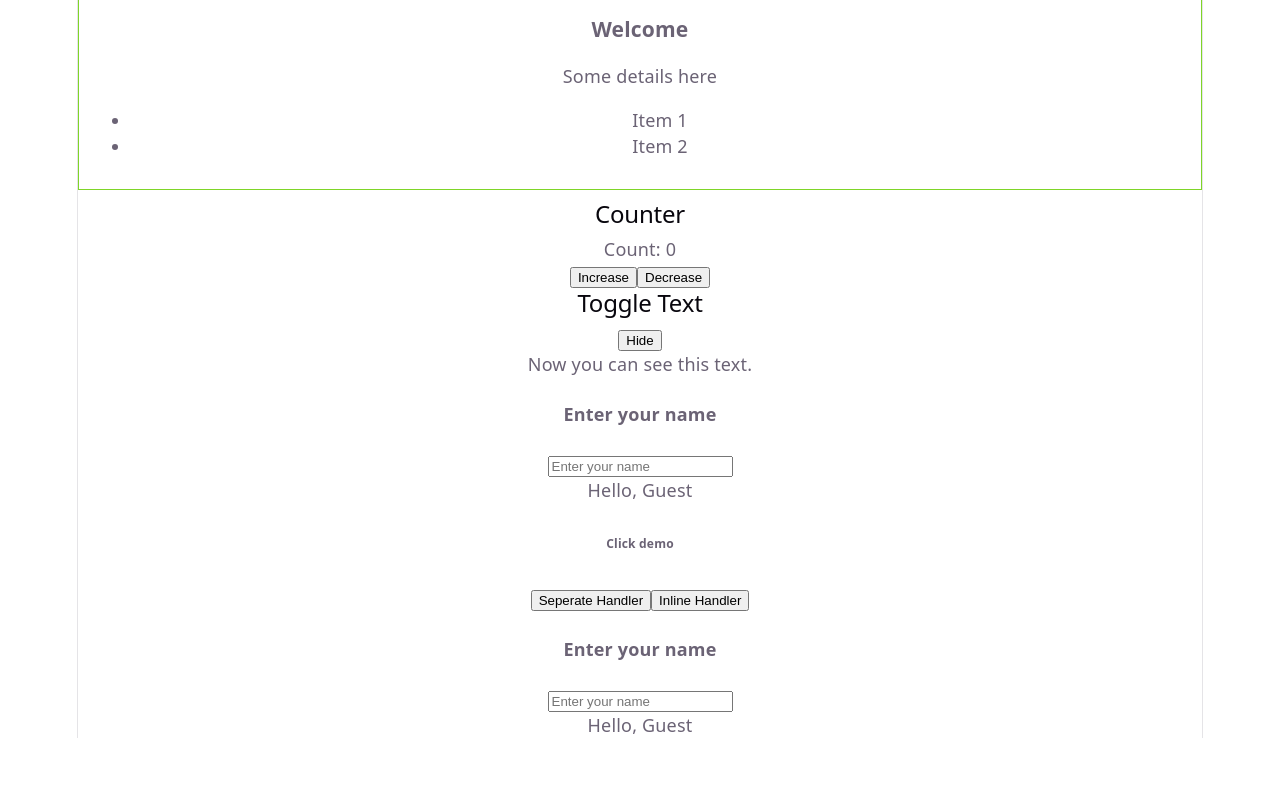
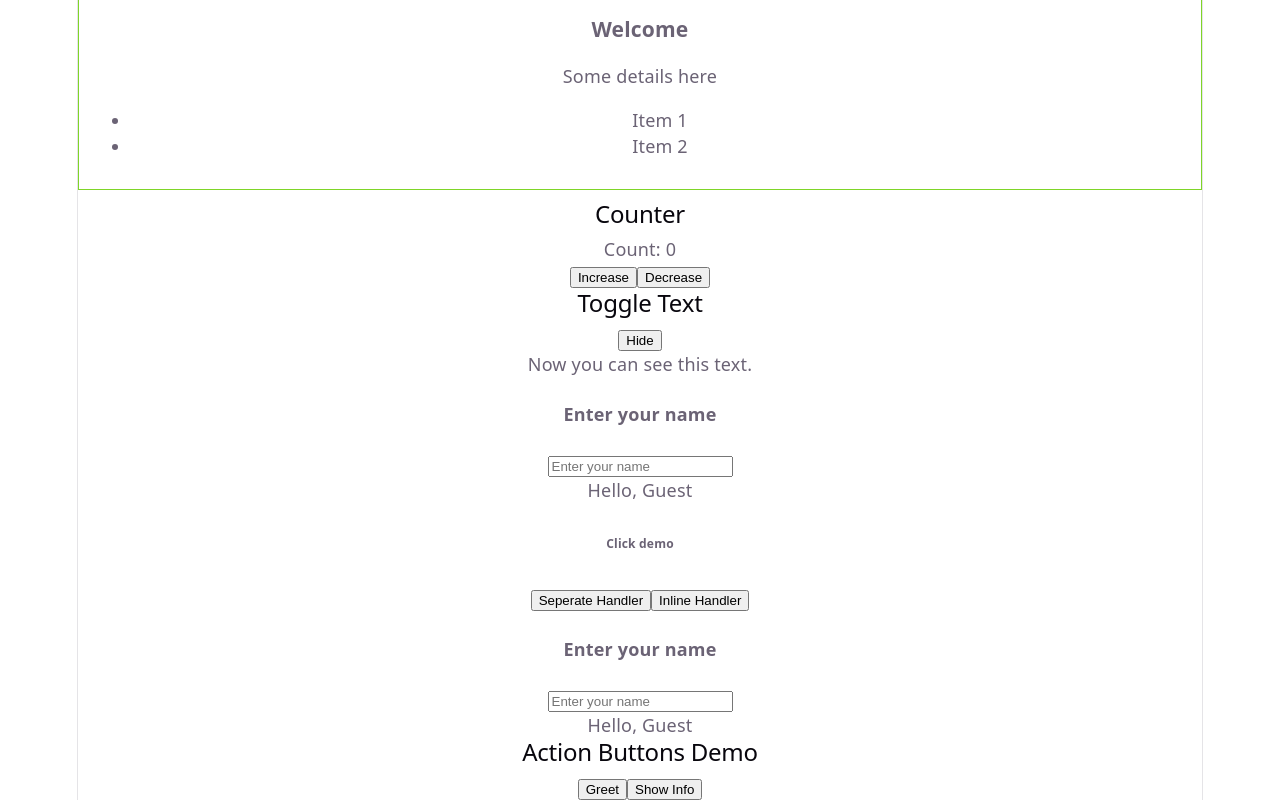
Before and after one commit to saikrishnagalla38-ux/SW_CSE_B1.4_Internship-, a React (Vite) app in the folder SW_CSE_B1.4_INTERSHIP-/day 13/day/: page / in a window 1280 px wide. Shown: the part 721-1521 px from the top of the page. Before the commit the page ends 1459 px from the top, so only its background shows below. Built offline with nearby package versions, Linux system fonts and the light colour scheme.

Commit message:
EventHandling ex3

```diff
--- a/SW_CSE_B1.4_INTERSHIP-/day 13/day/src/App.jsx
+++ b/SW_CSE_B1.4_INTERSHIP-/day 13/day/src/App.jsx
@@ -12,6 +12,7 @@ import NameInput from "./components/StateThree";
 
 import ClickDemo from "./components/EventHandling";
 import FormDemo from "./components/EventHandlingTwo";
+import ActionButtons from "./components/EventHandlingThree";
 
 const name = "Amay";
 const isLoggedIn = false;
@@ -54,6 +55,7 @@ function App() {
 
       <ClickDemo/>
       <FormDemo/>
+      <ActionButtons/>
     </>
 
   )
--- /dev/null
+++ b/SW_CSE_B1.4_INTERSHIP-/day 13/day/src/components/EventHandlingThree.jsx
@@ -0,0 +1,39 @@
+// Event Handling is the way components respond to user actions and browser events
+// clicks, typing, form submissions, hovering, key presses
+
+// 1.Events are named in camelCase(onClick, ❌onclick, ❌OnClick)
+// 2.We pass a function reference as the handler, not a string
+// 3.🌟 default behaviour of reactJS is to rerender when state gets modified, forms
+// if gets re-rendered then the content: preventDefault()
+
+function ActionButtons({ onGreet, onShowInfo }) {
+  return (
+    <div className="buttons">
+      {/* onClick uses the function passed from parent */}
+      <button onClick={onGreet}>Greet</button>
+      <button onClick={onShowInfo}>Show Info</button>
+    </div>
+  );
+}
+
+// Parent component that defines the logic and passes it down
+function ActionButtonsDemo() {
+  function handleGreet() {
+    alert("Hello from parent!");
+  }
+
+  function handleShowInfo() {
+    alert("Info button clicked");
+  }
+
+  return (
+    <div className="demo">
+      <h2>Action Buttons Demo</h2>
+
+      {/* Pass functions as props to child */}
+      <ActionButtons onGreet={handleGreet} onShowInfo={handleShowInfo} />
+    </div>
+  );
+}
+
+export default ActionButtonsDemo;
```
